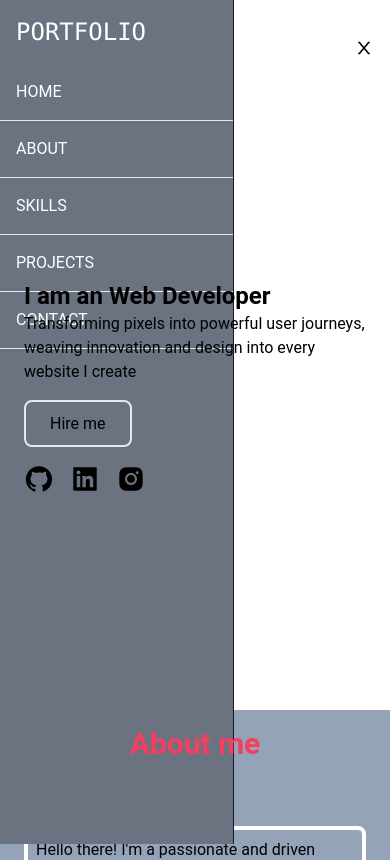
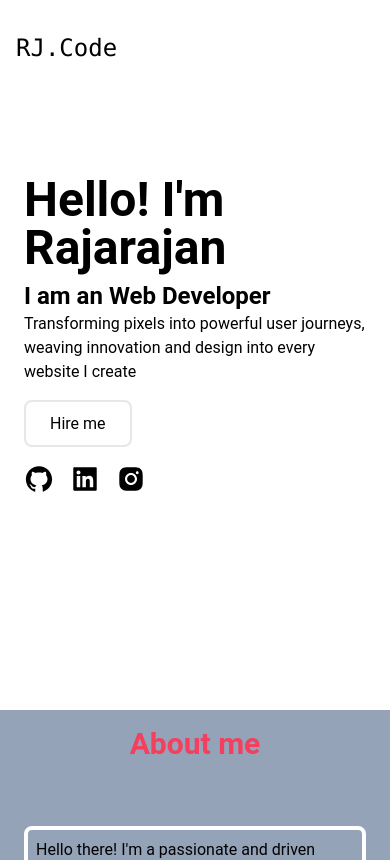
Before and after one commit to Rajarajan431/my-portfolio, a React (Create React App) app: page / in a window 390 px wide. Shown: the top 860 px of the page. Built offline with nearby package versions, Linux system fonts and the light colour scheme.

Commit message:
added new navbar

```diff
--- a/src/components/Navbar.js
+++ b/src/components/Navbar.js
@@ -11,10 +11,10 @@ const Navbar = () => {
     }
 
   return (
-    <section id='navbar'>
-        <div  className="flex justify-between items-center h-24 max-w-[1240px]
-             mx-auto px-4 bg-sky ">
-        <h1 className='text-2xl font-mono w-full '>PORTFOLIO</h1>
+    <section id='navbar' className=''>
+        <div className="flex justify-between items-center
+            h-24 max-w-[1240px] mx-auto px-4">
+        <h1 className='text-2xl font-mono w-full text-black'>RJ.Code</h1>
             <ul className='hidden md:flex '>
                 <li className='p-4'>
                     <Link to='home' smooth={true} duration={500}>
@@ -26,7 +26,7 @@ const Navbar = () => {
                         About
                     </Link>
                 </li>
-                <li className='p-4'>
+                <li className='p-4 '>
                     <Link to='skills' smooth={true} duration={500}>
                         Skills
                     </Link>
@@ -43,22 +43,7 @@ const Navbar = () => {
                 </li>
             </ul>
 
-        <div onClick={handleNav} className='block md:hidden'>
-            { !nav ?  <AiOutlineClose size={20} /> : <AiOutlineMenu  size={20} /> }
-        </div>
 
-        <div className={!nav ? 'md:hidden fixed left-0 top-0 w-[60%] h-full border-r border-r-gray-900 bg-gray-500 text-white ease-out duration-500' : 'fixed left-[-100%]'}>
-
-            <h1 className='text-2xl font-mono w-full m-4'>PORTFOLIO</h1>
-
-            <ul className='uppercase '>
-                <li className='p-4 border-b'>Home</li>
-                <li className='p-4 border-b'>About</li>
-                <li className='p-4 border-b'>Skills</li>
-                <li className='p-4 border-b'>Projects</li>
-                <li className='p-4 border-b'>Contact</li>
-            </ul>
-        </div>
 
     </div>
     </section>
```
